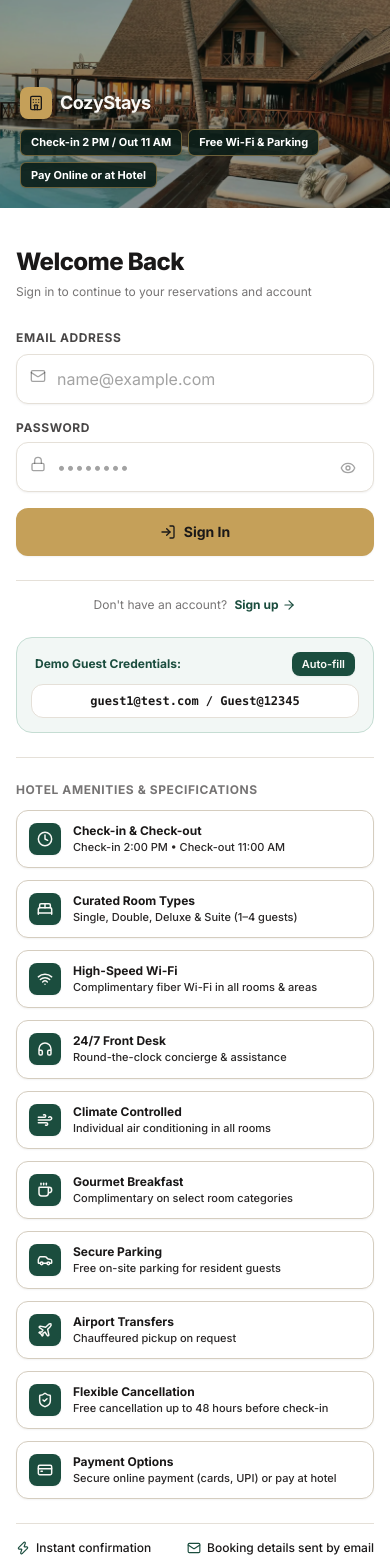
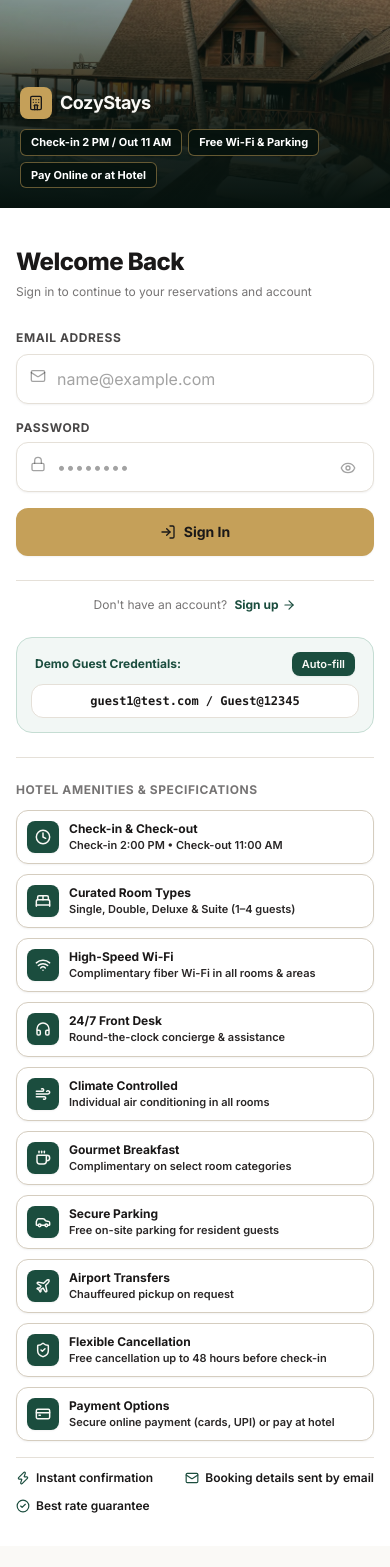
Before and after one commit to AP24110011314/CozyStays-HotelRoomBookingSystem, a React (Vite) app in the folder client/: page /login in a window 390 px wide. Shown: the top 1567 px of the page. After the commit the page ends 1546 px from the top, so only its background shows below. Built offline with nearby package versions, Linux system fonts and the light colour scheme; no server answers.

Commit message:
fix(client): define forest-950 in tailwind config and fix login left side text contrast and visibility

```diff
--- a/client/src/components/HotelSpecs.jsx
+++ b/client/src/components/HotelSpecs.jsx
@@ -47,17 +47,17 @@ export default function HotelSpecs({ cancellationHours, variant = 'full' }) {
   const isOverlay = variant === 'overlay';
 
   return (
-    <div className="space-y-6">
+    <div className="space-y-4 xl:space-y-6">
       {/* 2-column specifications grid */}
-      <div className="grid grid-cols-1 sm:grid-cols-2 gap-3 sm:gap-3.5" data-testid="hotel-specs-grid">
+      <div className="grid grid-cols-1 sm:grid-cols-2 gap-2.5 sm:gap-3" data-testid="hotel-specs-grid">
         {specs.map((spec) => {
           const Icon = ICON_MAP[spec.icon] || ShieldCheck;
           return (
             <div
               key={spec.id}
-              className={`flex items-start gap-3 p-3 rounded-xl transition-all ${
+              className={`flex items-start gap-2.5 p-2.5 sm:p-3 rounded-xl transition-all ${
                 isOverlay
-                  ? 'bg-[#0c1f19]/92 backdrop-blur-md border border-brass/40 shadow-md hover:border-brass/70'
+                  ? 'bg-forest-950/95 backdrop-blur-md border border-brass/50 shadow-md hover:border-brass'
                   : 'bg-white border border-taupe-300 shadow-xs hover:border-forest/40'
               }`}
             >
@@ -83,7 +83,7 @@ export default function HotelSpecs({ cancellationHours, variant = 'full' }) {
                   {spec.title}
                 </p>
                 <p
-                  className={`text-[11px] mt-0.5 leading-snug font-medium ${
+                  className={`text-[11px] mt-0.5 leading-snug font-semibold ${
                     isOverlay ? 'text-taupe-100' : 'text-charcoal-700'
                   }`}
                 >
@@ -97,9 +97,9 @@ export default function HotelSpecs({ cancellationHours, variant = 'full' }) {
 
       {/* Trust Badges Row */}
       <div
-        className={`pt-4 border-t flex flex-wrap items-center justify-between gap-3 text-xs ${
+        className={`pt-3 xl:pt-4 border-t flex flex-wrap items-center justify-between gap-3 text-xs ${
           isOverlay
-            ? 'border-brass/30 text-white font-semibold'
+            ? 'border-brass/40 text-white font-semibold'
             : 'border-taupe text-charcoal font-semibold'
         }`}
         data-testid="hotel-trust-row"
@@ -107,11 +107,11 @@ export default function HotelSpecs({ cancellationHours, variant = 'full' }) {
         {HOTEL_CONFIG.trustBadges.map((badge) => {
           const BadgeIcon = ICON_MAP[badge.icon] || CheckCircle2;
           return (
-            <div key={badge.id} className="flex items-center gap-1.5 font-medium">
+            <div key={badge.id} className="flex items-center gap-1.5 font-semibold text-white">
               <BadgeIcon
                 className={`w-3.5 h-3.5 ${isOverlay ? 'text-brass' : 'text-forest'}`}
               />
-              <span>{badge.text}</span>
+              <span className={isOverlay ? 'text-white' : 'text-charcoal'}>{badge.text}</span>
             </div>
           );
         })}
--- a/client/src/pages/Login.jsx
+++ b/client/src/pages/Login.jsx
@@ -90,7 +90,7 @@ export default function Login() {
             {HOTEL_CONFIG.mobileChips.map((chip) => (
               <span
                 key={chip}
-                className="text-[11px] font-bold bg-[#0c1f19]/90 border border-brass/50 text-white px-2.5 py-1 rounded-md shadow-xs"
+                className="text-[11px] font-bold bg-forest-950/90 border border-brass/50 text-white px-2.5 py-1 rounded-md shadow-xs"
               >
                 {chip}
               </span>
@@ -100,7 +100,7 @@ export default function Login() {
       </div>
 
       {/* DESKTOP LEFT COLUMN: Photo, Specs & Branding (1024px and up) */}
-      <div className="hidden lg:flex lg:col-span-7 relative flex-col justify-between p-10 xl:p-14 text-ivory overflow-hidden min-h-screen bg-forest-950">
+      <div className="hidden lg:flex lg:col-span-7 relative flex-col justify-between p-6 lg:p-8 xl:p-12 text-ivory min-h-screen bg-forest-950 overflow-y-auto">
         {/* Background Image with optimized <picture> */}
         <picture className="absolute inset-0 z-0">
           <source srcSet="/images/hotel-login.webp" type="image/webp" />
@@ -115,8 +115,8 @@ export default function Login() {
         </picture>
 
         {/* Soft dark gradient overlays */}
-        <div className="absolute inset-0 z-0 bg-gradient-to-t from-forest-950 via-forest-950/80 to-forest-950/40" />
-        <div className="absolute inset-0 z-0 bg-forest-950/30 mix-blend-multiply" />
+        <div className="absolute inset-0 z-0 bg-gradient-to-t from-forest-950 via-forest-950/90 to-forest-950/70" />
+        <div className="absolute inset-0 z-0 bg-forest-950/50 mix-blend-multiply" />
 
         {/* Top Branding */}
         <div className="relative z-10">
@@ -125,10 +125,10 @@ export default function Login() {
               <Hotel className="w-6 h-6" />
             </div>
             <div>
-              <span className="text-xl font-black tracking-tight text-ivory block">
+              <span className="text-xl font-black tracking-tight text-white block">
                 {HOTEL_CONFIG.name}
               </span>
-              <span className="text-xs text-brass tracking-wider uppercase font-semibold">
+              <span className="text-xs text-brass tracking-wider uppercase font-bold">
                 Luxury Stays & Suites
               </span>
             </div>
@@ -136,8 +136,8 @@ export default function Login() {
         </div>
 
         {/* Bottom Content: Tagline + Specifications Grid */}
-        <div className="relative z-10 space-y-6 pt-12">
-          <div className="space-y-2 max-w-xl">
+        <div className="relative z-10 space-y-4 xl:space-y-6 pt-6 xl:pt-10">
+          <div className="space-y-1.5 max-w-xl">
             <h2 className="text-2xl xl:text-3xl font-extrabold tracking-tight text-white drop-shadow-sm">
               {HOTEL_CONFIG.tagline}
             </h2>
@@ -147,7 +147,7 @@ export default function Login() {
           </div>
 
           {/* Specifications */}
-          <div className="pt-2">
+          <div className="pt-1">
             <HotelSpecs
               variant="overlay"
               cancellationHours={config?.cancellationWindowHours}
--- a/client/src/pages/Register.jsx
+++ b/client/src/pages/Register.jsx
@@ -97,7 +97,7 @@ export default function Register() {
             {HOTEL_CONFIG.mobileChips.map((chip) => (
               <span
                 key={chip}
-                className="text-[11px] font-bold bg-[#0c1f19]/90 border border-brass/50 text-white px-2.5 py-1 rounded-md shadow-xs"
+                className="text-[11px] font-bold bg-forest-950/90 border border-brass/50 text-white px-2.5 py-1 rounded-md shadow-xs"
               >
                 {chip}
               </span>
@@ -107,7 +107,7 @@ export default function Register() {
       </div>
 
       {/* DESKTOP LEFT COLUMN: Photo, Specs & Branding (1024px and up) */}
-      <div className="hidden lg:flex lg:col-span-7 relative flex-col justify-between p-10 xl:p-14 text-ivory overflow-hidden min-h-screen bg-forest-950">
+      <div className="hidden lg:flex lg:col-span-7 relative flex-col justify-between p-6 lg:p-8 xl:p-12 text-ivory min-h-screen bg-forest-950 overflow-y-auto">
         <picture className="absolute inset-0 z-0">
           <source srcSet="/images/hotel-login.webp" type="image/webp" />
           <img
@@ -121,8 +121,8 @@ export default function Register() {
         </picture>
 
         {/* Overlays */}
-        <div className="absolute inset-0 z-0 bg-gradient-to-t from-forest-950 via-forest-950/80 to-forest-950/40" />
-        <div className="absolute inset-0 z-0 bg-forest-950/30 mix-blend-multiply" />
+        <div className="absolute inset-0 z-0 bg-gradient-to-t from-forest-950 via-forest-950/90 to-forest-950/70" />
+        <div className="absolute inset-0 z-0 bg-forest-950/50 mix-blend-multiply" />
 
         {/* Top Branding */}
         <div className="relative z-10">
@@ -131,10 +131,10 @@ export default function Register() {
               <Hotel className="w-6 h-6" />
             </div>
             <div>
-              <span className="text-xl font-black tracking-tight text-ivory block">
+              <span className="text-xl font-black tracking-tight text-white block">
                 {HOTEL_CONFIG.name}
               </span>
-              <span className="text-xs text-brass tracking-wider uppercase font-semibold">
+              <span className="text-xs text-brass tracking-wider uppercase font-bold">
                 Luxury Stays & Suites
               </span>
             </div>
@@ -142,8 +142,8 @@ export default function Register() {
         </div>
 
         {/* Bottom Content: Tagline + Specifications Grid */}
-        <div className="relative z-10 space-y-6 pt-12">
-          <div className="space-y-2 max-w-xl">
+        <div className="relative z-10 space-y-4 xl:space-y-6 pt-6 xl:pt-10">
+          <div className="space-y-1.5 max-w-xl">
             <h2 className="text-2xl xl:text-3xl font-extrabold tracking-tight text-white drop-shadow-sm">
               {HOTEL_CONFIG.tagline}
             </h2>
@@ -153,7 +153,7 @@ export default function Register() {
           </div>
 
           {/* Specifications */}
-          <div className="pt-2">
+          <div className="pt-1">
             <HotelSpecs
               variant="overlay"
               cancellationHours={config?.cancellationWindowHours}
--- a/client/tailwind.config.js
+++ b/client/tailwind.config.js
@@ -19,6 +19,7 @@ export default {
           700: '#12342A',
           800: '#0E2720',
           900: '#091914',
+          950: '#06120E',
         },
         brass: {
           DEFAULT: '#C5A059',
@@ -58,6 +59,7 @@ export default {
           700: '#2A2727',
           800: '#1A1818',
           900: '#100E0E',
+          950: '#0A0808',
         },
         ivory: {
           DEFAULT: '#FAF9F6',
```
